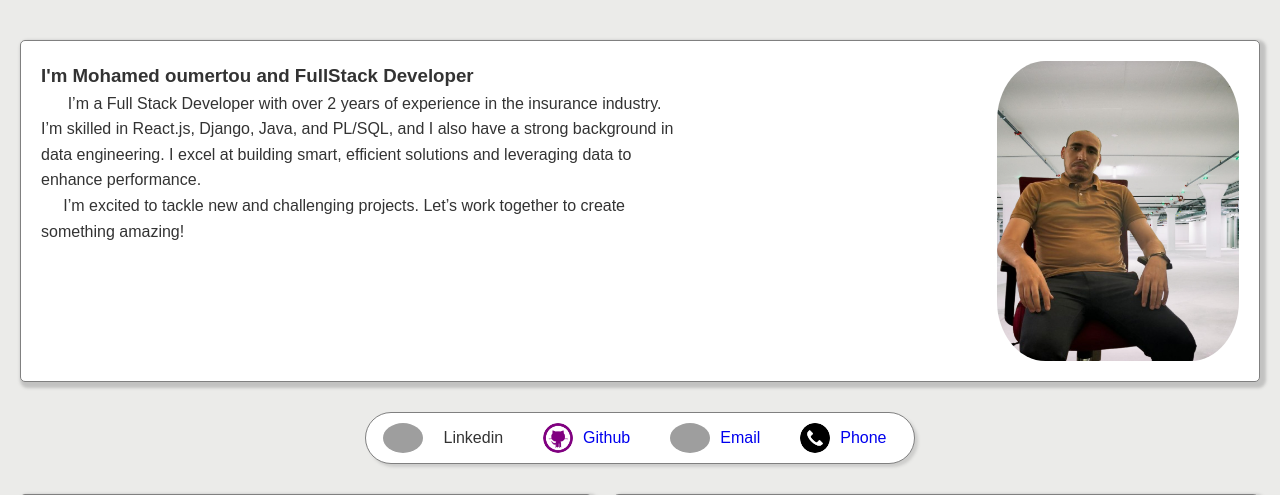
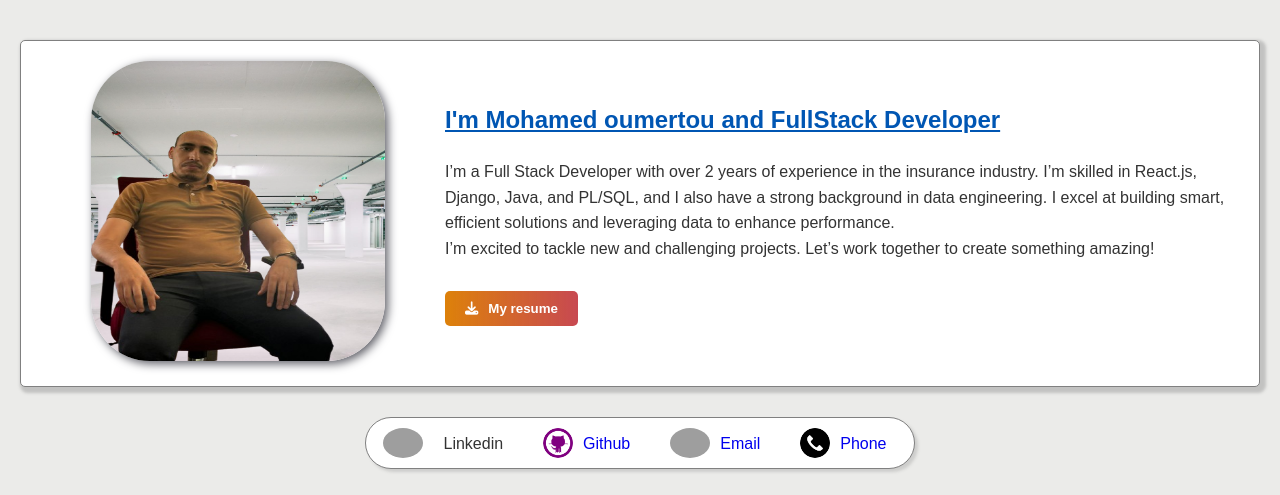
Before and after one commit to MohamedOUMERTOU/cv, a Django app: page / in a window 1280 px wide. Shown: the part 66-561 px from the top of the page. Run offline with Django 4.2, Linux system fonts and the light colour scheme; data comes from the database, SQL or seed files in the repository; data that the repository does not hold is empty; some libraries are stand-ins or nearby versions; grey boxes are pictures that could not be loaded.

Commit message:
add  doawload

```diff
--- a/mycv/static/css/styles.css
+++ b/mycv/static/css/styles.css
@@ -51,7 +51,7 @@ margin-left: 80px;
   padding: 20px;
     display:flex;
     flex-direction: row;
-    gap: 10px;
+    gap: 50px;
     background-color: white;
     border-radius: 5px;
     border: 1px solid gray;
@@ -60,15 +60,37 @@ margin-left: 80px;
 
 .intro >div {
   flex-basis: 800px;
+  margin: 40px 10px;
+}
+.intro >div>h1{
+  margin-bottom: 20px;
+  color: #0056b3;
+  font-weight:900;
+  text-decoration: underline;
+}
 
-}
 .intro>div>ul{
  display: flex;
 
 }
 .intro >img {
- border-radius: 20%;
-  margin-left: 300px;
+  border-radius: 20%;
+  margin-left: 50px;
+  box-shadow: 3px 3px 10px rgb(95, 95, 103);
+}
+.intro >div>button{
+  border:none;
+  padding: 10px 20px;
+  margin-top: 30px;
+  background-color: rgba(128, 128, 128, 0.795);
+  color: white;
+  border-radius: 5px;
+  display: flex;
+  align-items: center;
+  gap: 10px;
+  font-weight: bold;
+  background-image: linear-gradient(to right, rgb(221, 129, 10), rgba(224, 29, 42, 0.651));
+  cursor: pointer;
 }
 .profession{
    margin-top: 30px;
--- a/mycv/static/js/scripts.js
+++ b/mycv/static/js/scripts.js
@@ -21,3 +21,8 @@ document.querySelectorAll('a[href^="#"]').forEach(anchor => {
         });
     });
 });
+
+const download = () =>{
+    console.log('');
+
+}
--- a/mycv/templates/mycv/base.html
+++ b/mycv/templates/mycv/base.html
@@ -8,7 +8,7 @@
     <title>{% block title %}My Portfolio{% endblock %}</title>
     <link rel="stylesheet" href="{% static 'css/styles.css' %}">
     <link rel="stylesheet" href="https://cdnjs.cloudflare.com/ajax/libs/font-awesome/6.6.0/css/all.min.css">
-
+    <script src="{% static 'js/scripts.js' %}"></script>
 </head>
 <body>
     <header>
--- a/mycv/templates/mycv/index.html
+++ b/mycv/templates/mycv/index.html
@@ -4,22 +4,26 @@
 
 {% block content %}
 <section class="intro">
+    <img src="{% static 'images/profil.png' %}" alt="not found" height="300px" width="300px"/>
     <div>
-        <h3>I'm Mohamed oumertou and FullStack Developer</h3>
-       <p> &nbsp; &nbsp; &nbsp; I’m a Full Stack Developer with over 2 years of experience in the insurance industry.
+        <h1>I'm Mohamed oumertou and FullStack Developer</h1>
+       <p> I’m a Full Stack Developer with over 2 years of experience in the insurance industry.
          I’m skilled in React.js, Django, Java, and PL/SQL, and I also have a strong background in data engineering.
          I excel at building smart, efficient solutions and leveraging data to enhance performance.</p>
-
-         <p> &nbsp;&nbsp;&nbsp;&nbsp; I’m excited to tackle new and challenging projects. Let’s work together to create something amazing!</p>
-        <div class="into-skills">
-
-
+         <p>I’m excited to tackle new and challenging projects. Let’s work together to create something amazing!</p>
+         <button onclick="download()"><i class="fa-solid fa-download"></i><span>My resume</span></button>
+         <script>
+            function download() {
+                const pdfUrl = "{% static 'images/CV_OUMERTOU_MOHAMED.pdf' %}";
+                const link = document.createElement('a');
+                link.href = pdfUrl;
+                link.download = 'CV_OUMERTOU_MOHAMED.pdf';
+                document.body.appendChild(link);
+                link.click();
+                document.body.removeChild(link);
+            }
+         </script>
         </div>
-
-        </div>
-   <img src="{% static 'images/profil.png' %}" alt="not found" height="300px" width="300px"/>
-
-
 </section>
 <section class="network">
     <ul>
```
Also changed, not shown: mysite/settings.py (+6 -2 lines), 1 other file.
